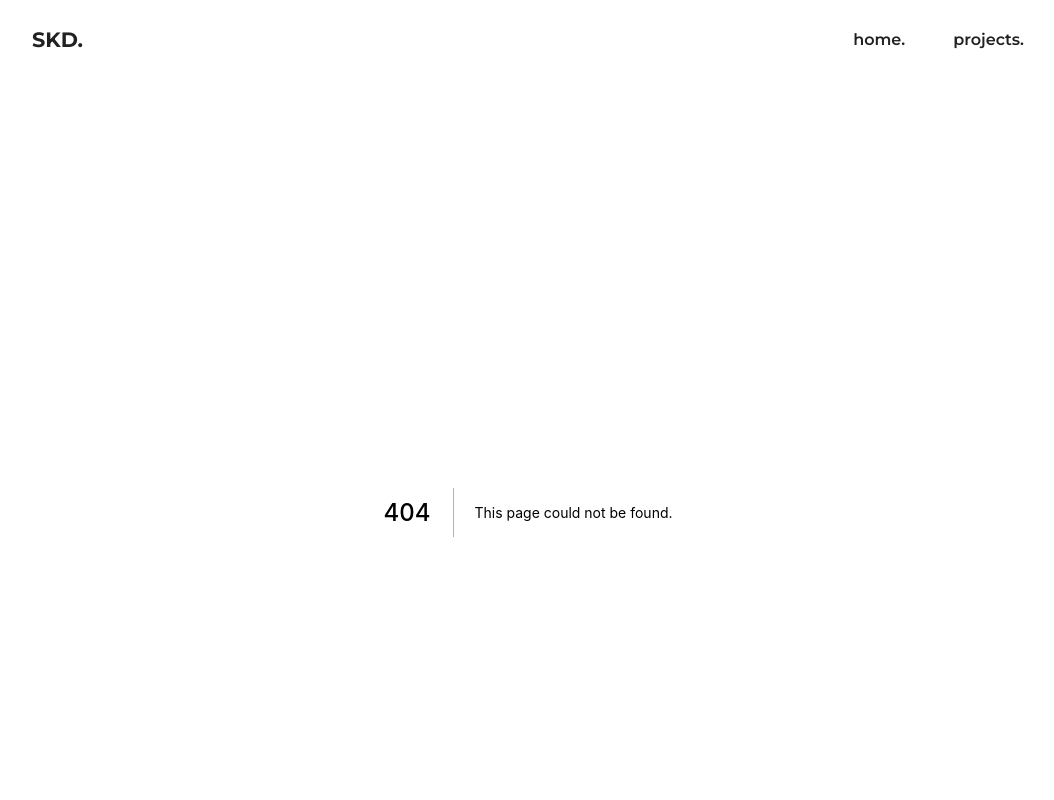
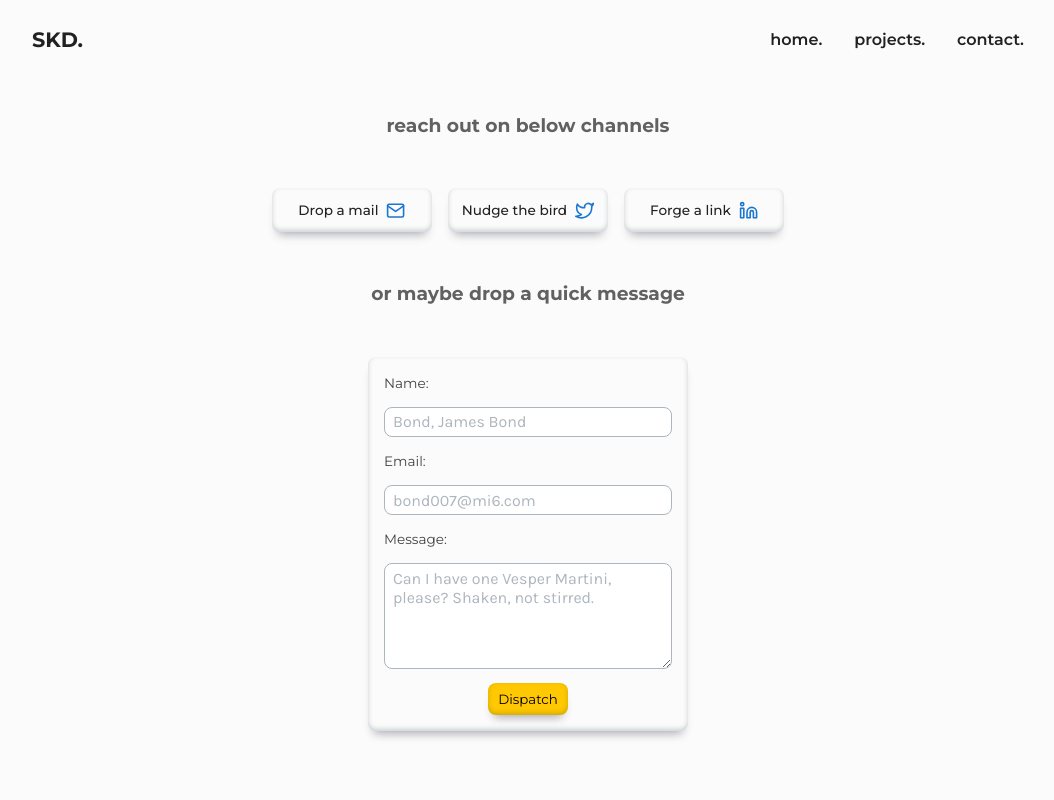
Before and after one commit to sanjibdey104/portfolio-v1, a Next.js app: page /contact in a window 1280 px wide. Before the commit this address had no page. Shown: the top 800 px of the page, without its empty margins (112-1166 px from the left). Built offline with nearby package versions, Linux system fonts and the light colour scheme.

Commit message:
add: contact page with quick message option, custom useForm hook and toast message

```diff
--- /dev/null
+++ b/components/ToastMessage.js
@@ -0,0 +1,66 @@
+import React, { useEffect, useState } from "react";
+import styled from "styled-components";
+
+const StyledToastMessage = styled.div`
+  width: 15rem;
+  height: 2rem;
+
+  position: fixed;
+  top: 50%;
+  right: 1rem;
+
+  display: flex;
+  align-items: center;
+  justify-content: center;
+
+  border-radius: 0.5rem;
+  padding: 0.5rem;
+  text-align: center;
+  font-size: 0.85rem;
+  font-weight: 500;
+  color: white;
+
+  transform: translateX(120%);
+  transition: transform 200ms ease-in-out;
+
+  &.error-response {
+    background-color: #ff3333;
+  }
+
+  &.success-response {
+    background-color: #5cb85c;
+  }
+
+  &#show {
+    transform: translateX(0);
+  }
+`;
+
+const ToastMessage = ({ serverState }) => {
+  const [showToast, setShowToast] = useState(false);
+
+  useEffect(() => {
+    setShowToast(true);
+    const toastTimeout = setTimeout(() => {
+      setShowToast(false);
+    }, 3000);
+    return () => {
+      clearTimeout(toastTimeout);
+    };
+  }, []);
+
+  return (
+    <StyledToastMessage
+      id={showToast ? "show" : null}
+      className={
+        serverState.status.isSubmitSuccessful
+          ? "success-response"
+          : "error-response"
+      }
+    >
+      {serverState.status.msg}
+    </StyledToastMessage>
+  );
+};
+
+export default ToastMessage;
--- a/components/custom/CustomCta.js
+++ b/components/custom/CustomCta.js
@@ -22,6 +22,10 @@ const StyledCustomCta = styled.a`
     box-shadow: var(--hover-box-shadow);
     background-color: var(--accent-primary);
   }
+
+  svg {
+    font-size: 1.2rem;
+  }
 `;
 
 const CustomCta = ({ children, ...props }) => {
--- a/components/layout/Navbar.js
+++ b/components/layout/Navbar.js
@@ -33,7 +33,7 @@ const NavLinks = styled.ul`
   width: 100%;
   display: flex;
   justify-content: space-around;
-  gap: 3rem;
+  gap: 2rem;
 
   a {
     color: var(--fg-bold);
@@ -101,6 +101,12 @@ const Navbar = () => {
             <a>projects.</a>
           </li>
         </Link>
+
+        <Link href="/contact">
+          <li>
+            <a>contact.</a>
+          </li>
+        </Link>
       </NavLinks>
 
       <NavToggleButton onClick={() => toggleNavDisplay()}>
--- /dev/null
+++ b/hooks/useForm.js
@@ -0,0 +1,79 @@
+import axios from "axios";
+import { useState } from "react";
+
+const useForm = () => {
+  const defaultFormData = {
+    name: "",
+    email: "",
+    message: "",
+  };
+  const [formData, setFormData] = useState(defaultFormData);
+  const [errors, setErrors] = useState({});
+  const defaultServerState = { submitting: false, status: null };
+  const [serverState, setServerState] = useState(defaultServerState);
+
+  const handleServerResponse = (isSubmitSuccessful, msg) => {
+    if (isSubmitSuccessful) {
+      setErrors({});
+      setFormData(defaultFormData);
+    }
+    setServerState({ submitting: false, status: { isSubmitSuccessful, msg } });
+  };
+
+  const regexValidations = {
+    email:
+      /^[a-zA-Z0-9.!#$%&'*+/=?^_`{|}~-]+@[a-zA-Z0-9](?:[a-zA-Z0-9-]{0,61}[a-zA-Z0-9])?(?:\.[a-zA-Z0-9](?:[a-zA-Z0-9-]{0,61}[a-zA-Z0-9])?)*$/,
+    name: /^[a-zA-Z\s]*[^\s]$/gim,
+    message: /^[\w\d][^<>/\\&]*$/gim,
+  };
+
+  const handleInput = (e) => {
+    const { name, value } = e.target;
+    setFormData({ ...formData, [name]: value });
+  };
+
+  const renderErrorMsg = (field) => {
+    if (errors[field]) return <p className="error-msg">{errors[field]}</p>;
+  };
+
+  const validateInputs = () => {
+    const inputs = Object.keys(formData);
+    inputs.forEach((input) => {
+      if (!formData[input]) {
+        errors[input] = `Your ${input} is required`;
+      } else if (!regexValidations[input].test(formData[input])) {
+        errors[input] = `Please enter a valid ${input}`;
+      } else {
+        errors[input] = "";
+      }
+    });
+    setErrors((prevState) => ({ ...prevState, ...errors }));
+    return Object.values(errors).filter(Boolean).length === 0;
+  };
+
+  const handleFormSubmit = (e) => {
+    e.preventDefault();
+    if (!validateInputs()) {
+      return;
+    }
+    setServerState({ submitting: true });
+    axios({
+      method: "POST",
+      url: "https://formspree.io/f/xeqvrwep",
+      data: formData,
+    })
+      .then((res) => handleServerResponse(true, "Thank you for the message"))
+      .catch((res) => handleServerResponse(false, res.response.data.error));
+  };
+
+  return {
+    formData,
+    handleInput,
+    handleFormSubmit,
+    errors,
+    serverState,
+    renderErrorMsg,
+  };
+};
+
+export default useForm;
--- a/package.json
+++ b/package.json
@@ -8,6 +8,8 @@
     "start": "next start"
   },
   "dependencies": {
+    "@formspree/react": "^2.2.3",
+    "axios": "^0.21.1",
     "framer-motion": "^4.1.17",
     "graphql": "^15.5.0",
     "graphql-request": "^3.4.0",
--- /dev/null
+++ b/pages/contact.js
@@ -0,0 +1,185 @@
+import React from "react";
+import { FiLinkedin, FiMail, FiTwitter } from "react-icons/fi";
+import styled from "styled-components";
+import CustomCta from "../components/custom/CustomCta";
+import ToastMessage from "../components/ToastMessage";
+import useForm from "../hooks/useForm";
+
+const StyledContactPage = styled.section`
+  width: 100%;
+  display: flex;
+  flex-direction: column;
+  align-items: center;
+  justify-content: flex-start;
+  gap: 3rem;
+  position: relative;
+
+  h3 {
+    color: var(--fg-lighter);
+  }
+
+  .links {
+    display: flex;
+    flex-wrap: wrap;
+    gap: 1rem;
+    justify-content: center;
+
+    svg {
+      color: var(--accent-color-primary);
+    }
+  }
+
+  .quick-message-form {
+    width: 20rem;
+    height: fit-content;
+    box-shadow: var(--box-shadow);
+    border-radius: 0.5rem;
+    padding: 1rem;
+
+    display: flex;
+    flex-direction: column;
+    justify-content: center;
+    gap: 0.85rem;
+
+    label {
+      font-size: 0.85rem;
+    }
+
+    input,
+    textarea {
+      font-family: var(--font-secondary);
+      font-size: 1rem;
+      padding: 0.3rem 0.5rem;
+      border: 1px solid var(--fg-lightest);
+      border-radius: 0.5rem;
+
+      &::placeholder {
+        color: var(--fg-lightest);
+      }
+    }
+
+    #dispatch-btn {
+      width: 5rem;
+      margin: 0 auto;
+      border-radius: 0.5rem;
+      box-shadow: var(--box-shadow);
+      background-color: var(--accent-color-secondary);
+
+      &:hover {
+        box-shadow: var(--hover-box-shadow);
+      }
+    }
+
+    .error-msg {
+      text-align: center;
+      color: #ff3333;
+      font-weight: 500;
+      font-size: 0.85rem;
+    }
+  }
+
+  .error-response {
+    text-align: center;
+    color: #ff3333;
+    font-size: 0.85rem;
+    font-weight: 500;
+    padding: 0.5rem 0;
+  }
+`;
+
+const contact = () => {
+  const {
+    formData,
+    handleInput,
+    handleFormSubmit,
+    serverState,
+    renderErrorMsg,
+  } = useForm();
+
+  return (
+    <StyledContactPage>
+      <h3>reach out on below channels</h3>
+      <div className="links">
+        <CustomCta href="mailto:sanjibdey.dey4@gmail.com">
+          Drop a mail <FiMail />
+        </CustomCta>
+        <CustomCta
+          href="https://twitter.com/Sanjib_104"
+          rel="noreferrer"
+          target="_blank"
+        >
+          Nudge the bird <FiTwitter />
+        </CustomCta>
+        <CustomCta
+          href="https://www.linkedin.com/in/sanjib-kumar-dey-359984130/"
+          rel="noreferrer"
+          target="_blank"
+        >
+          Forge a link <FiLinkedin />
+        </CustomCta>
+      </div>
+
+      <h3>or maybe drop a quick message</h3>
+
+      <div className="quick-message">
+        <form
+          className="quick-message-form"
+          onSubmit={handleFormSubmit}
+          noValidate
+        >
+          <label htmlFor="name">Name: </label>
+          <input
+            type="text"
+            id="name"
+            name="name"
+            placeholder="Bond, James Bond"
+            value={formData.name}
+            onChange={handleInput}
+          />
+          {renderErrorMsg("name")}
+          <label htmlFor="email">Email: </label>
+          <input
+            type="text"
+            id="email"
+            name="email"
+            placeholder="bond007@mi6.com"
+            value={formData.email}
+            onChange={handleInput}
+          />
+          {renderErrorMsg("email")}
+          <label htmlFor="message">Message: </label>
+          <textarea
+            name="message"
+            id="message"
+            cols="30"
+            rows="5"
+            placeholder="Can I have one Vesper Martini, please? Shaken, not stirred."
+            name="message"
+            value={formData.message}
+            onChange={handleInput}
+          ></textarea>
+          {renderErrorMsg("message")}
+          <button
+            type="submit"
+            id="dispatch-btn"
+            disabled={serverState.submitting}
+          >
+            Dispatch
+          </button>
+        </form>
+        {serverState.status && (
+          // <p
+          //   className={
+          //     !serverState.status.isSubmitSuccessful ? "error-response" : ""
+          //   }
+          // >
+          //   {serverState.status.msg}
+          // </p>
+          <ToastMessage serverState={serverState} />
+        )}
+      </div>
+    </StyledContactPage>
+  );
+};
+
+export default contact;
--- a/styles/globalStyles.js
+++ b/styles/globalStyles.js
@@ -14,6 +14,7 @@ const GlobalStyles = createGlobalStyle`
         --fg-bold: #212121;
         --fg-light: #424242;
         --fg-lighter: #616161;
+        --fg-lightest: #adb5bd;
 
         --box-shadow: rgba(50, 50, 90, 0.25) 0px 8px 10px -5px,
         rgba(0, 0, 0, 0.2) 0px 8px 10px -8px,
@@ -66,6 +67,7 @@ const GlobalStyles = createGlobalStyle`
         border: 0;
         padding: 0.5rem;
         background-color: transparent;
+        cursor: pointer;
     }
 
     .container {
```
Also changed, not shown: 1 other file (tests, documents, lock files or other folders).
